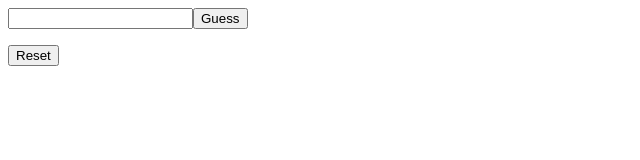
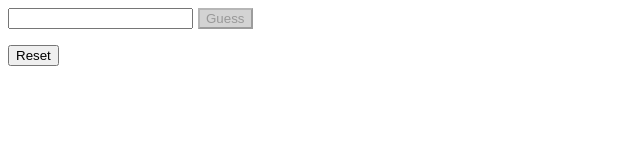
Before and after one commit to ig-ealbert/wordle-nextjs, a Next.js app: page / in a window 1280 px wide. Shown: the top 160 px of the page, without its empty margins (0-640 px from the left). Built offline with nearby package versions, Linux system fonts and the light colour scheme.

Commit message:
Simplification, guess on enter, prettier

```diff
--- /dev/null
+++ b/src/app/constants.ts
@@ -0,0 +1,2 @@
+export const WORD_LENGTH = 5;
+export const ALLOWED_GUESSES = 5;
--- a/src/app/helpers.ts
+++ b/src/app/helpers.ts
@@ -1,40 +1,32 @@
-const WORD_LENGTH = 5;
-
-export function validateGuess(guess: string) {
-  if (guess.length > WORD_LENGTH) {
-    return guess.substring(0, WORD_LENGTH);
-  }
-  if (guess.length < WORD_LENGTH) {
-    return `${guess}${"x".repeat(WORD_LENGTH - guess.length)}`;
-  }
-  return guess;
-}
-
 export function findGreens(guess: string, secretWord: string) {
-  const letters = guess.split('');
+  const letters = guess.split("");
   return letters.filter((letter, index) => letter === secretWord[index]);
 }
 
-export function findYellows(guess: string, secretWord: string, greens: string[]) {
-  const letters = guess.split('');
+export function findYellows(
+  guess: string,
+  secretWord: string,
+  greens: string[]
+) {
+  const letters = guess.split("");
   const yellows: string[] = [];
   const currentYellows: number[] = [];
   letters.forEach((letter, index) => {
-    const allInstances = getLetterCountInArray(letter, secretWord.split(''));
+    const allInstances = getLetterCountInArray(letter, secretWord.split(""));
     const greenInstances = getLetterCountInArray(letter, greens);
     const yellowInstances = getLetterCountInArray(letter, yellows);
-    if (letter !== secretWord[index] &&
-        secretWord.includes(letter) &&
-        allInstances > greenInstances + yellowInstances) {
-          yellows.push(letter);
-          currentYellows.push(index);
-        }
+    if (
+      letter !== secretWord[index] &&
+      secretWord.includes(letter) &&
+      allInstances > greenInstances + yellowInstances
+    ) {
+      yellows.push(letter);
+      currentYellows.push(index);
     }
-  );
+  });
   return currentYellows;
 }
 
 export function getLetterCountInArray(letter: string, array: string[]) {
-  const matches = array.filter((arrayLetter) => arrayLetter === letter);
-  return matches.length;
+  return array.filter((arrayLetter) => arrayLetter === letter).length;
 }
--- a/src/app/page.tsx
+++ b/src/app/page.tsx
@@ -1,37 +1,31 @@
-'use client'
+"use client";
 
 import { useEffect, useState } from "react";
-import { findGreens, findYellows, validateGuess } from "./helpers";
+import { ALLOWED_GUESSES, WORD_LENGTH } from "./constants";
+import { findGreens, findYellows } from "./helpers";
 
 export default function Home() {
-  const ALLOWED_GUESSES = 5;
-
-  const [secretWord, setSecretWord] = useState<string>('');
+  const [secretWord, setSecretWord] = useState<string>("");
 
   async function chooseSecretWord() {
-    const response = await fetch('/api/random-word');
+    const response = await fetch("/api/random-word");
     const word = await response.text();
     setSecretWord(word);
   }
-  useEffect(() => {chooseSecretWord()}, []);
+  useEffect(() => {
+    chooseSecretWord();
+  }, []);
 
-  const [remainingGuesses, setRemainingGuesses] = useState<number>(ALLOWED_GUESSES);
-  useEffect(() => {
-    setRemainingGuesses(ALLOWED_GUESSES);
-  }, [secretWord]);
-  useEffect(() => {
-    checkForWin()
-  }, [remainingGuesses]);
+  const [remainingGuesses, setRemainingGuesses] =
+    useState<number>(ALLOWED_GUESSES);
+  useEffect(() => setRemainingGuesses(ALLOWED_GUESSES), [secretWord]);
+  useEffect(() => checkForWin(), [remainingGuesses]);
 
-  const [feedback, setFeedback] = useState<string>('');
-  useEffect(() => {
-    setFeedback('');
-  }, [secretWord]);
+  const [feedback, setFeedback] = useState<string>("");
+  useEffect(() => setFeedback(""), [secretWord]);
 
-  const [userGuess, setUserGuess] = useState<string>('');
-  useEffect(() => {
-    setUserGuess('');
-  }, [secretWord]);
+  const [userGuess, setUserGuess] = useState<string>("");
+  useEffect(() => setUserGuess(""), [secretWord]);
 
   const [guessHistory, setGuessHistory] = useState<string[]>([]);
   useEffect(() => setGuessHistory([]), [secretWord]);
@@ -40,10 +34,15 @@ export default function Home() {
   useEffect(() => setYellowIndices([]), [secretWord]);
 
   function handleGuess() {
-    const guess = validateGuess(userGuess);
-    setGuessHistory(guessHistory.concat(guess));
-    scoreLetters(guess);
+    setGuessHistory(guessHistory.concat(userGuess));
+    scoreLetters(userGuess);
     setRemainingGuesses(remainingGuesses - 1);
+  }
+
+  function handleKeyDown(e: React.KeyboardEvent<HTMLInputElement>) {
+    if (e.key === "Enter") {
+      handleGuess();
+    }
   }
 
   function scoreLetters(guess: string) {
@@ -66,9 +65,10 @@ export default function Home() {
 
   function checkForWin() {
     if (userGuess === secretWord) {
-      setFeedback(`You guessed the word in ${ALLOWED_GUESSES - remainingGuesses} guesses!`);
-    }
-    else if (remainingGuesses === 0) {
+      setFeedback(
+        `You guessed the word in ${ALLOWED_GUESSES - remainingGuesses} guesses!`
+      );
+    } else if (remainingGuesses === 0) {
       setFeedback(`The word was ${secretWord}.  Reset the game and try again!`);
     }
   }
@@ -76,21 +76,43 @@ export default function Home() {
   return (
     <div>
       <div>
-        <input id="currentGuess" value={userGuess}
-               onChange={(e) => {setUserGuess(e.target.value)}}></input>
-        <button disabled={remainingGuesses <= 0} onClick={handleGuess}>Guess</button>
+        <input
+          id="currentGuess"
+          value={userGuess}
+          onKeyDown={handleKeyDown}
+          onChange={(e) => {
+            setUserGuess(e.target.value);
+          }}
+        ></input>
+        <button
+          id="guessButton"
+          disabled={remainingGuesses <= 0 || userGuess.length !== WORD_LENGTH}
+          onClick={handleGuess}
+        >
+          Guess
+        </button>
       </div>
       <div id="guessHistory">
         {guessHistory.map((guess, index) => {
           return (
             <div key={guess}>
-              <span className={getLetterStyle(guess, 0, index)}>{guess[0]}</span>
-              <span className={getLetterStyle(guess, 1, index)}>{guess[1]}</span>
-              <span className={getLetterStyle(guess, 2, index)}>{guess[2]}</span>
-              <span className={getLetterStyle(guess, 3, index)}>{guess[3]}</span>
-              <span className={getLetterStyle(guess, 4, index)}>{guess[4]}</span>
+              <span className={getLetterStyle(guess, 0, index)}>
+                {guess[0]}
+              </span>
+              <span className={getLetterStyle(guess, 1, index)}>
+                {guess[1]}
+              </span>
+              <span className={getLetterStyle(guess, 2, index)}>
+                {guess[2]}
+              </span>
+              <span className={getLetterStyle(guess, 3, index)}>
+                {guess[3]}
+              </span>
+              <span className={getLetterStyle(guess, 4, index)}>
+                {guess[4]}
+              </span>
             </div>
-          )
+          );
         })}
       </div>
       <div>
--- a/src/app/wordle-styles.css
+++ b/src/app/wordle-styles.css
@@ -9,3 +9,15 @@
 .yellow {
   background-color: yellow;
 }
+
+#currentGuess {
+  margin-right: 5px;
+}
+
+#guessButton {
+  background-color: green;
+}
+
+#guessButton:disabled {
+  background-color: lightgray;
+}
```
Also changed, not shown: 1 other file (tests, documents, lock files or other folders).
